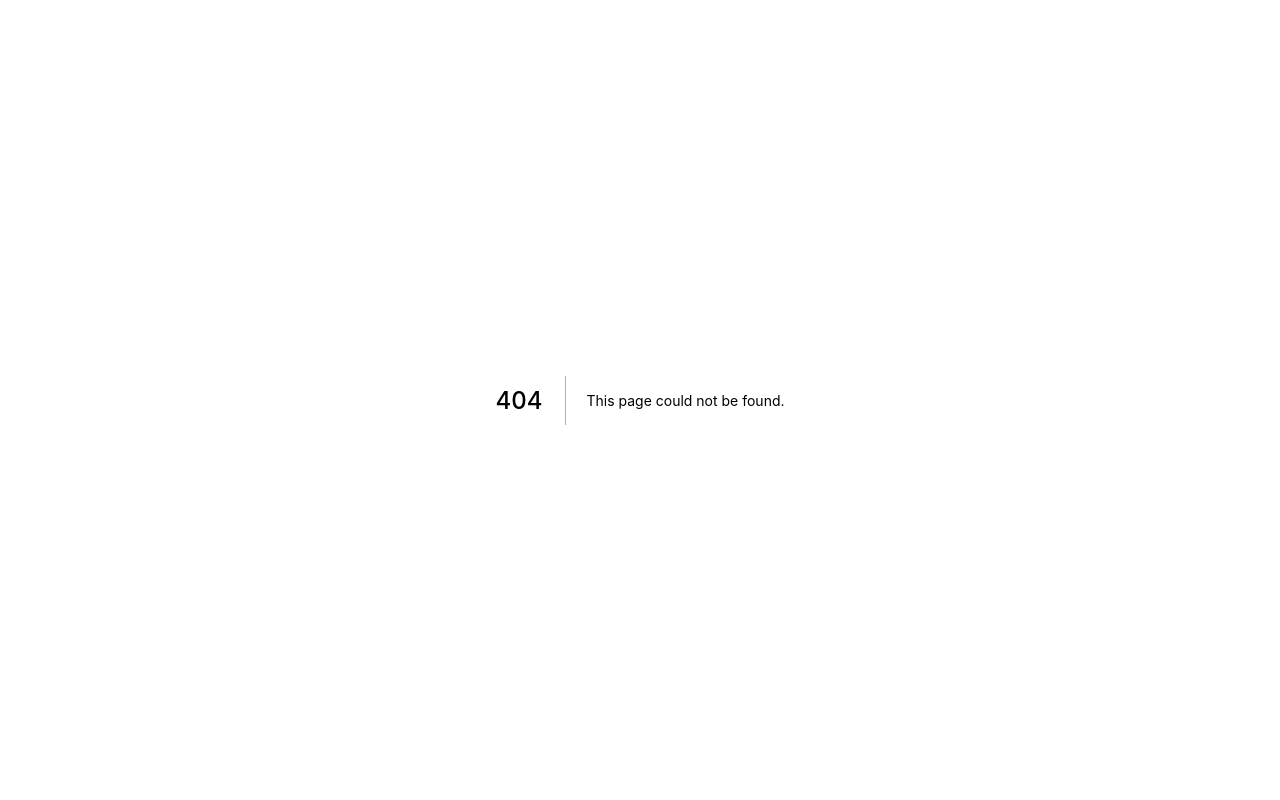
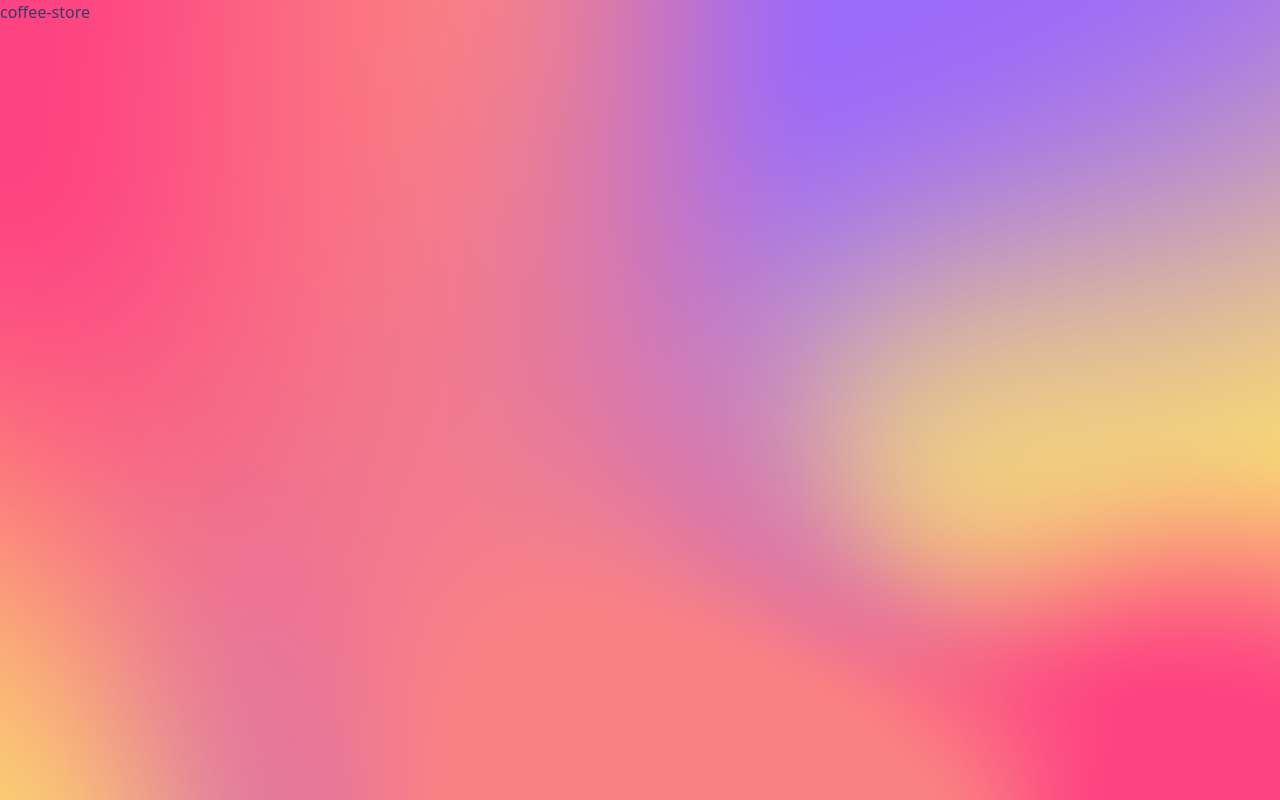
Before and after one commit to riazi-fsi/next-find-coffee, a Next.js app: page /coffee-store in a window 1280 px wide. Before the commit this address had no page. Built offline with nearby package versions, Linux system fonts and the light colour scheme.

Commit message:
add new page

```diff
--- /dev/null
+++ b/pages/coffee-store.js
@@ -0,0 +1,6 @@
+
+export default function coffeeStore() {
+  return (
+    <div>coffee-store</div>
+  )
+}
```
